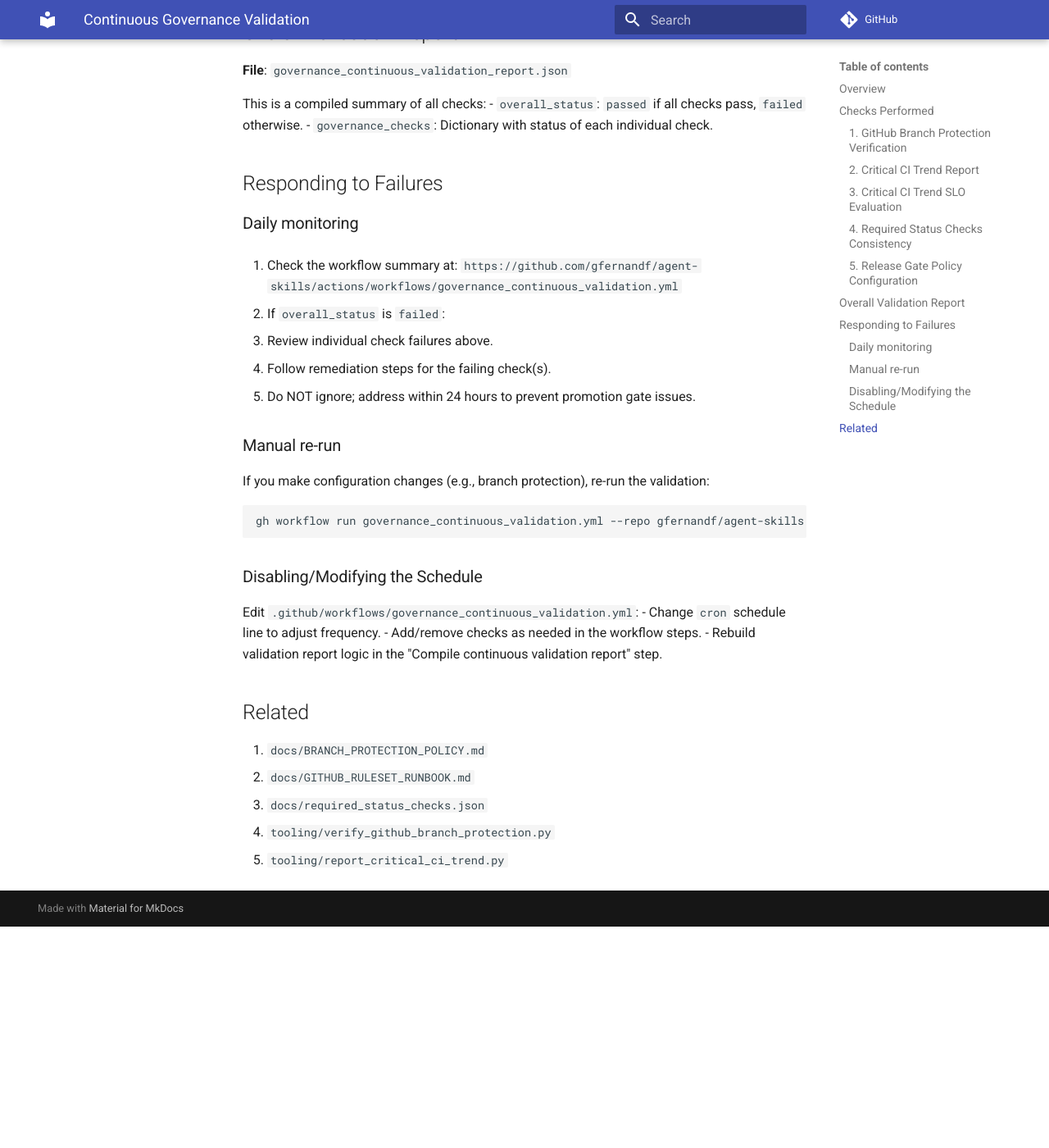
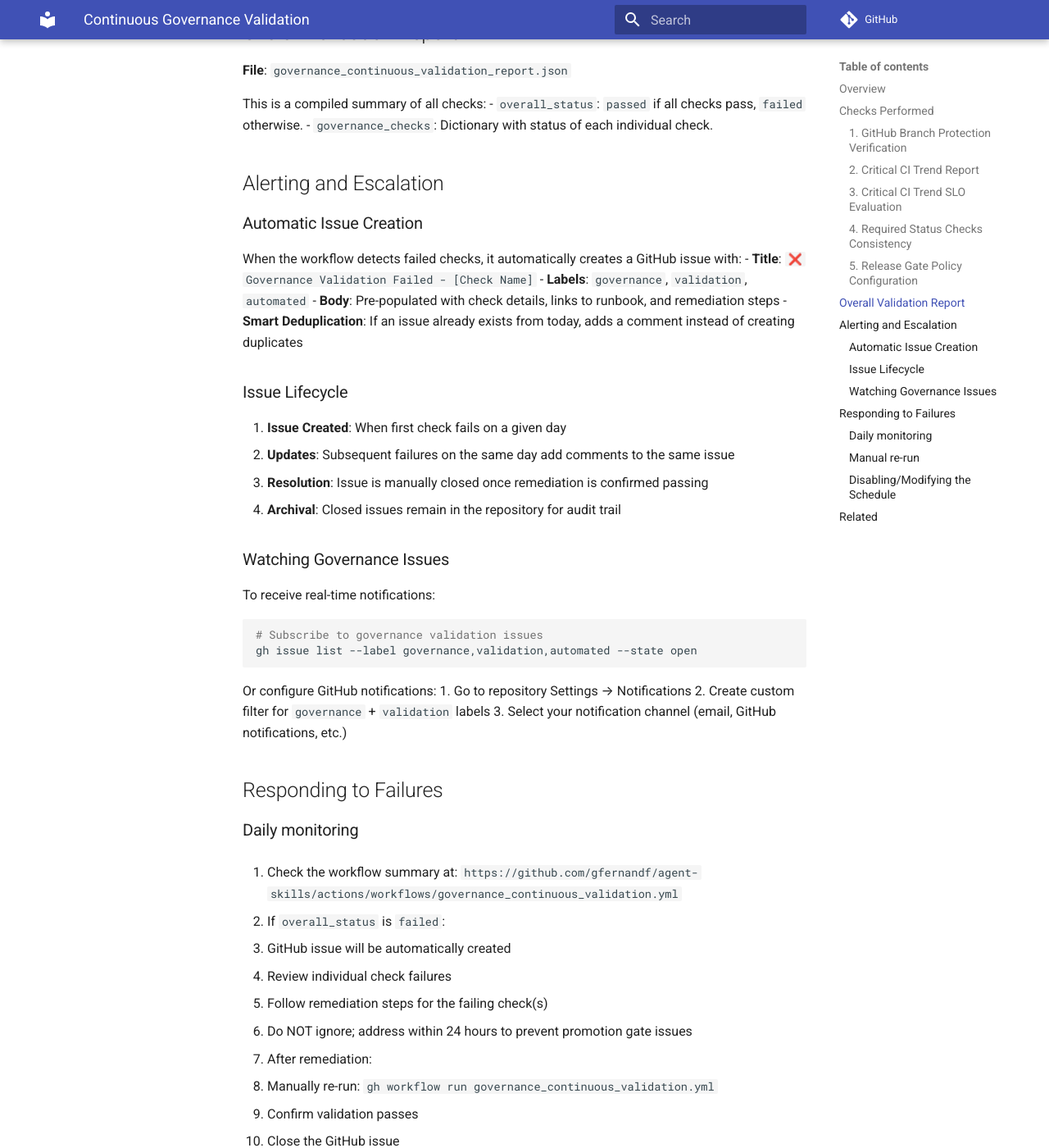
Before and after one commit to gfernandf/agent-skills, an MkDocs documentation site: the page built from docs/CONTINUOUS_GOVERNANCE_VALIDATION.md, in a window 1280 px wide and 1400 px high, scrolled down 2331 px. Shown: the whole window at 82% size. Built offline with MkDocs 1.6.1 and Material for MkDocs 9.7.7, drawn with Linux system fonts in a browser that asks for light colours; comment, search, counter and statistics services are not loaded; before the commit the page ends 3461 px from its top, so only the background shows below that; some of the changed text lies outside the part shown.

Commit message:
Bloque D2: Alerting Y Escalation - Automatic Issue Creation
- Add governance-validation-failure.md: Issue template auto-populated by workflow
  * Pre-filled with check details, remediation guidance, and documentation links
  * Labels: governance, validation, automated

- Add 'Create issue if validation failed' workflow step
  * Creates GitHub issues automatically when checks fail
  * Smart deduplication: Comments on existing issue if one exists today (no duplicates)
  * Includes run links, check details, and remediation links

- Update docs/CONTINUOUS_GOVERNANCE_VALIDATION.md
  * Document alerting and escalation procedures
  * Explain automatic issue creation and lifecycle
  * Add instructions for subscribing to governance issues
  * Add manual re-run procedures

- Update docs/GOVERNANCE_CAPABILITIES_EXECUTION_TRACKER.md
  * Mark D2 as IMPLEMENTED
  * Document D3 as optional (Slack webhook integration)

D2 Status: READY FOR EXECUTION
Alerting: GitHub Issues (automatic)
Optional: D3 for Slack integration (future work)

````diff
--- a/docs/CONTINUOUS_GOVERNANCE_VALIDATION.md
+++ b/docs/CONTINUOUS_GOVERNANCE_VALIDATION.md
@@ -111,6 +111,37 @@ This is a compiled summary of all checks:
 - `overall_status`: `passed` if all checks pass, `failed` otherwise.
 - `governance_checks`: Dictionary with status of each individual check.
 
+## Alerting and Escalation
+
+### Automatic Issue Creation
+
+When the workflow detects failed checks, it automatically creates a GitHub issue with:
+- **Title**: `❌ Governance Validation Failed - [Check Name]`
+- **Labels**: `governance`, `validation`, `automated`
+- **Body**: Pre-populated with check details, links to runbook, and remediation steps
+- **Smart Deduplication**: If an issue already exists from today, adds a comment instead of creating duplicates
+
+### Issue Lifecycle
+
+1. **Issue Created**: When first check fails on a given day
+2. **Updates**: Subsequent failures on the same day add comments to the same issue
+3. **Resolution**: Issue is manually closed once remediation is confirmed passing
+4. **Archival**: Closed issues remain in the repository for audit trail
+
+### Watching Governance Issues
+
+To receive real-time notifications:
+
+```bash
+# Subscribe to governance validation issues
+gh issue list --label governance,validation,automated --state open
+```
+
+Or configure GitHub notifications:
+1. Go to repository Settings → Notifications
+2. Create custom filter for `governance` + `validation` labels
+3. Select your notification channel (email, GitHub notifications, etc.)
+
 ## Responding to Failures
 
 ### Daily monitoring
@@ -119,9 +150,15 @@ This is a compiled summary of all checks:
    `https://github.com/gfernandf/agent-skills/actions/workflows/governance_continuous_validation.yml`
 
 2. If `overall_status` is `failed`:
-   - Review individual check failures above.
-   - Follow remediation steps for the failing check(s).
-   - Do NOT ignore; address within 24 hours to prevent promotion gate issues.
+   - GitHub issue will be automatically created
+   - Review individual check failures
+   - Follow remediation steps for the failing check(s)
+   - Do NOT ignore; address within 24 hours to prevent promotion gate issues
+
+3. After remediation:
+   - Manually re-run: `gh workflow run governance_continuous_validation.yml`
+   - Confirm validation passes
+   - Close the GitHub issue
 
 ### Manual re-run
 
@@ -130,6 +167,10 @@ If you make configuration changes (e.g., branch protection), re-run the validati
 ```bash
 gh workflow run governance_continuous_validation.yml --repo gfernandf/agent-skills
 ```
+
+Or via GitHub UI:
+1. Go to Actions → Governance Continuous Validation
+2. Click "Run workflow" → "Run workflow" (uses default branch)
 
 ### Disabling/Modifying the Schedule
 
````
Also changed, not shown: docs/GOVERNANCE_CAPABILITIES_EXECUTION_TRACKER.md (+28 -5 lines), .github/ISSUE_TEMPLATE/governance-validation-failure.md (added), 1 other file.
